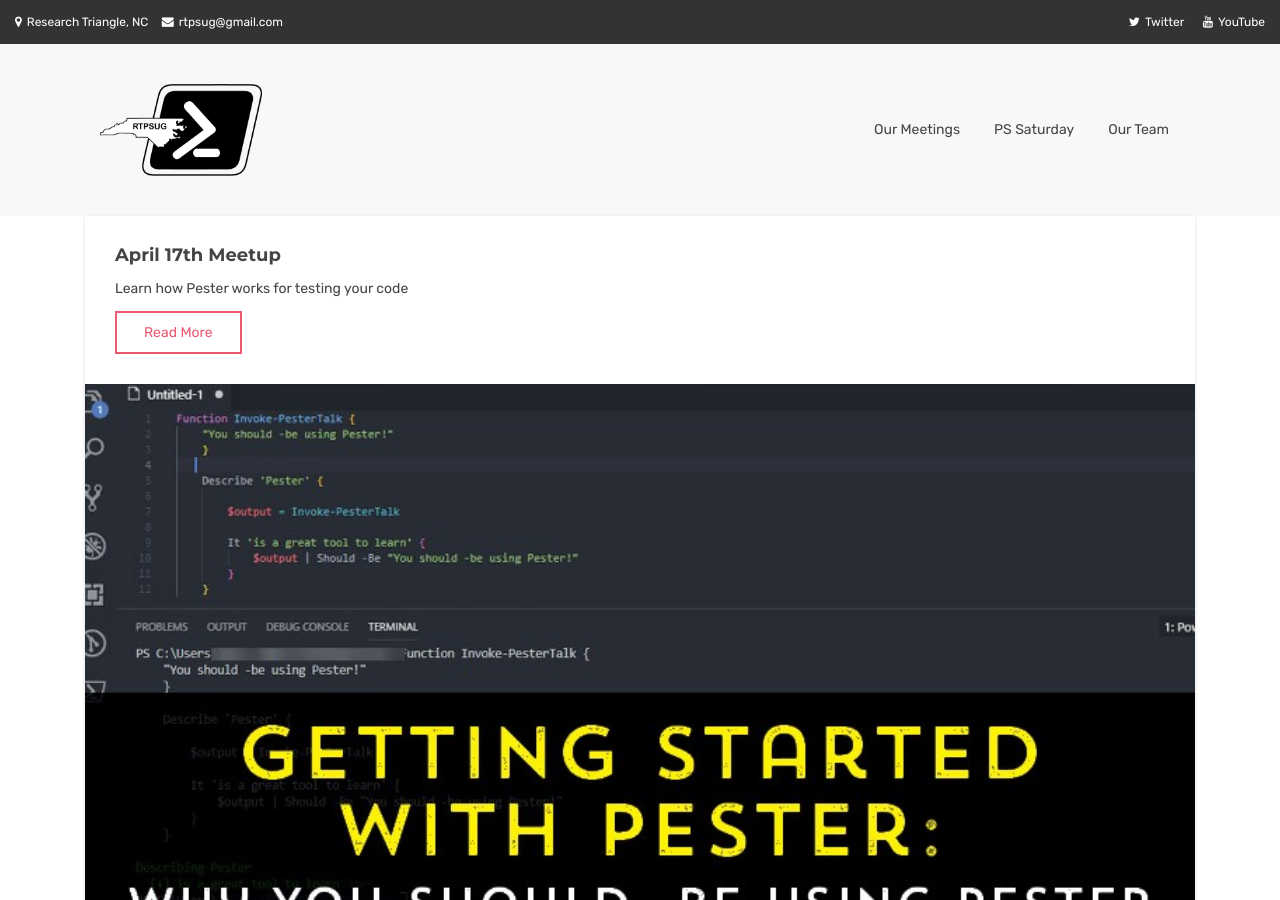
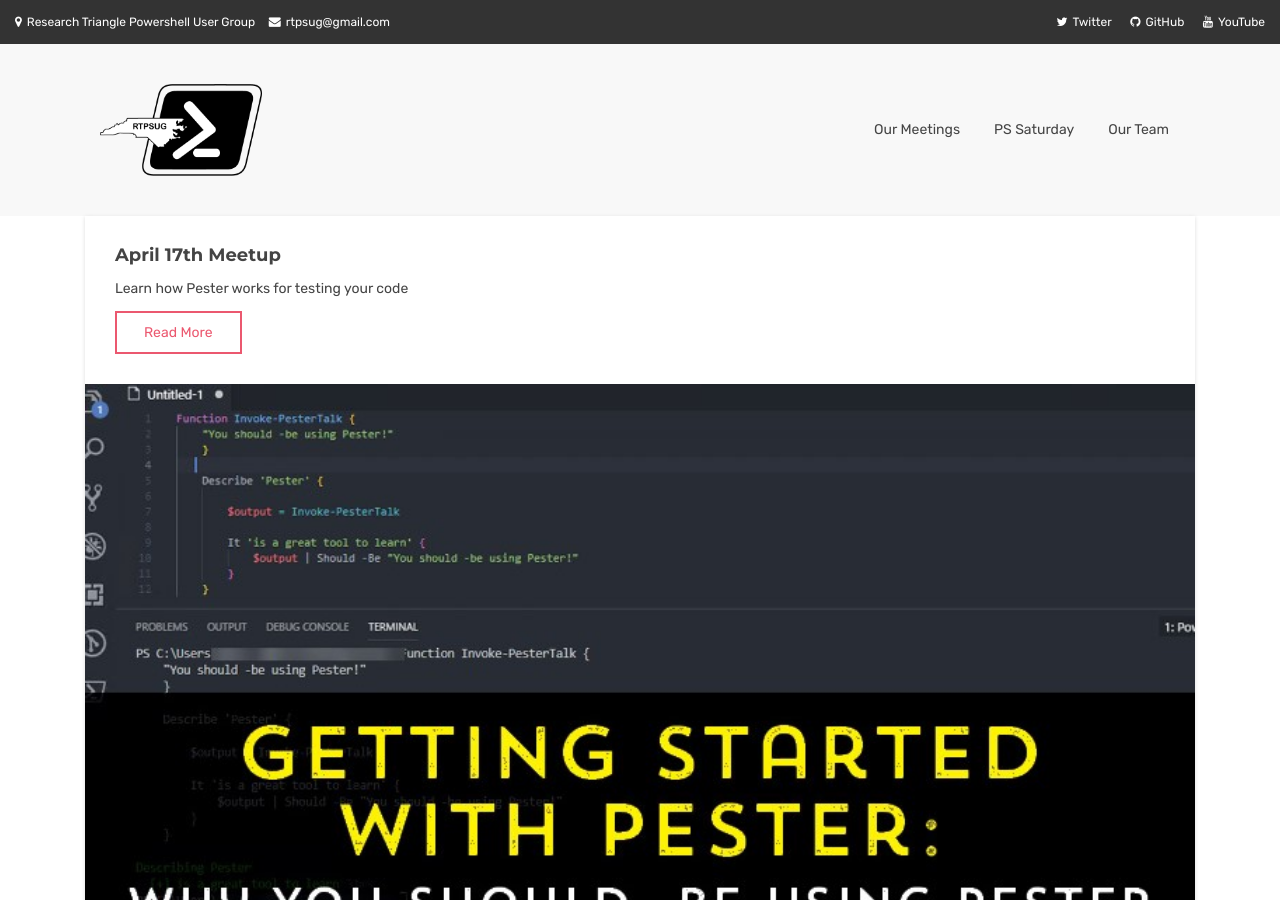
Before and after one commit to rtpsug/rtpsug.github.io, a Jekyll site: the page built from index.html, in a window 1280 px wide and 900 px high. Built offline with Jekyll 4.4.1, drawn with Linux system fonts in a browser that asks for light colours.

Commit message:
update Navigation Bar

```diff
--- a/_includes/themes/bootstrap/nav-bar.html
+++ b/_includes/themes/bootstrap/nav-bar.html
@@ -1,32 +1,30 @@
 <div class="top-menu">
   <p>
     <span class="left">
-                  <a href="/"><i class="fa fa-map-marker"></i>Research Triangle, NC</a>
-                  <a href=""><i class="fa fa-envelope"></i>rtpsug@gmail.com</a>
+      <a href="/"><i class="fa fa-map-marker"></i>Research Triangle Powershell User Group</a>
+      <a href="/contact"><i class="fa fa-envelope"></i>rtpsug@gmail.com</a>
     </span>
     <span class="right hidden-sm-down">
-                  {% if site.author.facebook %}<a href="https://www.facebook.com/{{ site.author.facebook }}/"><i class="fa fa-facebook"></i>Facebook</a>{% endif %}
+      {% if site.author.facebook %} <a href="https://www.facebook.com/{{ site.author.facebook }}/"> <i class="fa fa-facebook"></i>Facebook</a>{% endif %}
       {% if site.author.twitter %}<a href="https://twitter.com/{{ site.author.twitter }}"><i class="fa fa-twitter"></i>Twitter</a>{% endif %}
+      {% if site.author.github %}<a href="https://github.com/{{ site.author.github }}"><i class="fa fa-github"></i>GitHub</a>{% endif %}
       {% if site.author.youtube %}<a href="https://youtube.com/c/{{ site.author.youtube }}"><i class="fa fa-youtube"></i>YouTube</a>{% endif %}
       {% if site.author.linkedin %}<a href="https://www.linkedin.com/in/{{ site.author.linkedin }}/"><i class="fa fa-linkedin">LinkedIn</i></a>{% endif %}
       {% if site.author.instagram %}<a href="https://www.instagram.com/{{ site.author.instagram }}/"><i class="fa fa-instagram">Instagram</i></a>{% endif %}
     </span>
   </p>
 </div>
-
 <!-- navbar-default -->
 <nav class="navbar navbar-toggleable-sm navbar-light bg-default">
   <div class="container">
     <a class="navbar-brand" href="{{ BASE_PATH }}"><img src="{{ BASE_PATH }}/assets/images/logo.png" alt=""></a>
-                <button class="navbar-toggler" type="button" data-toggle="collapse" data-target="#navbar1" aria-expanded="false" aria-label="Toggle navigation">
+    <button class="navbar-toggler" type="button" data-toggle="collapse" data-target="#navbar1" aria-expanded="false"
+      aria-label="Toggle navigation">
       <i class="fa fa-bars"></i>
     </button>
     <div class="collapse navbar-collapse justify-content-end" id="navbar1">
-                  <ul class="navbar-nav">
-                    {% assign pages_list = site.pages %}
-                    {% assign group = 'navigation' %}
-                    {% include JB/pages_list %}
-                  </ul>
+      <ul class="navbar-nav"> {% assign pages_list = site.pages %} {% assign group = 'navigation' %}
+        {% include JB/pages_list %} </ul>
     </div>
   </div>
 </nav>
```
Also changed, not shown: _includes/social-share.html (+0 -6 lines). Lines whose indentation alone changed are shown as unchanged.
